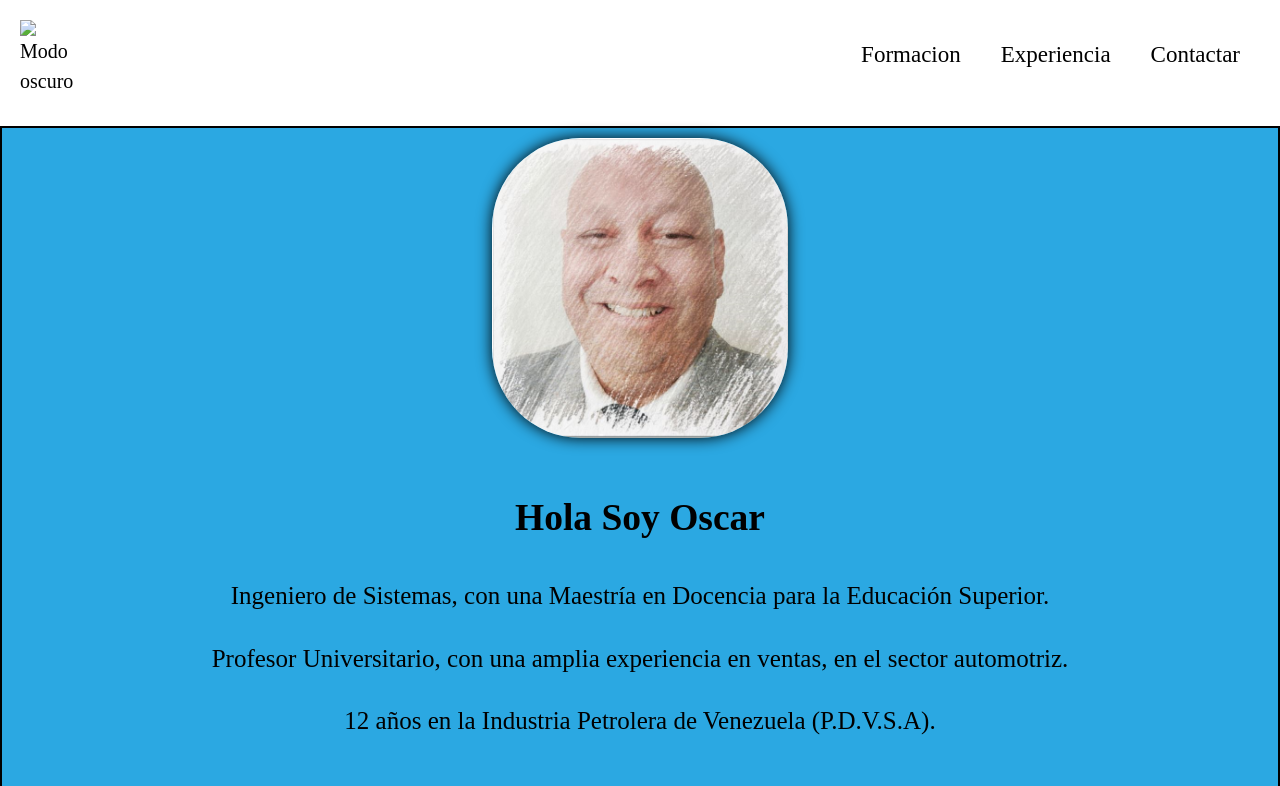
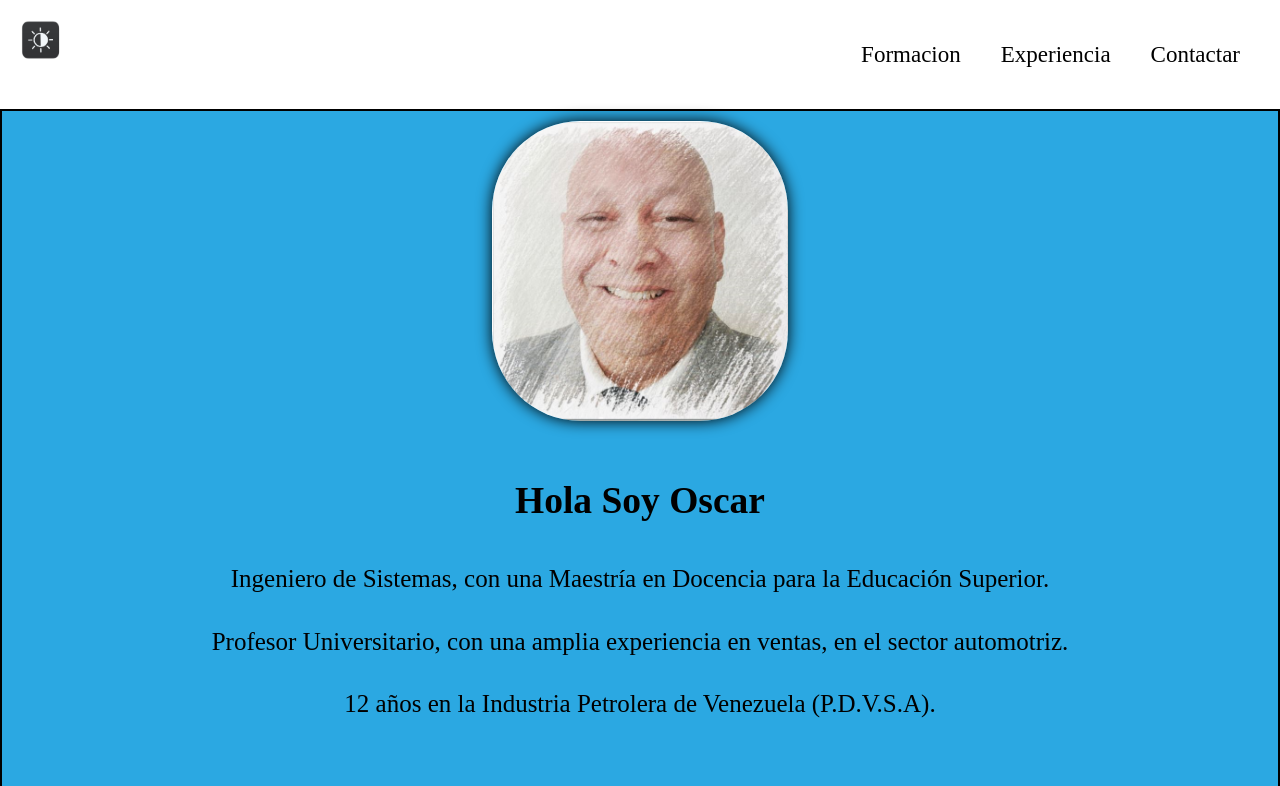
Before and after one commit to garciacoa/proyecto-2-cod-latam, a plain HTML site: page index.html in a window 1280 px wide. Shown: the top 786 px of the page. Drawn offline with Linux system fonts and the light colour scheme; the site is published under a folder, as on GitHub Pages, so addresses that start at the root find nothing; a web font is replaced by a local one.

Commit message:
Commit Proyecto 2 Final

```diff
--- a/index.html
+++ b/index.html
@@ -11,7 +11,7 @@
 <body>
     <header>
       <div class="darkico">
-        <img src="/img/classes-dark-mode-icon.png" alt="Modo oscuro" id='darkmodebt' />
+        <img src="img/classes-dark-mode-icon.png" alt="Modo oscuro" id='darkmodebt' />
        </div>
             <nav class="navbar">
           <div class="menu-icon" id="menu-icon">
```
